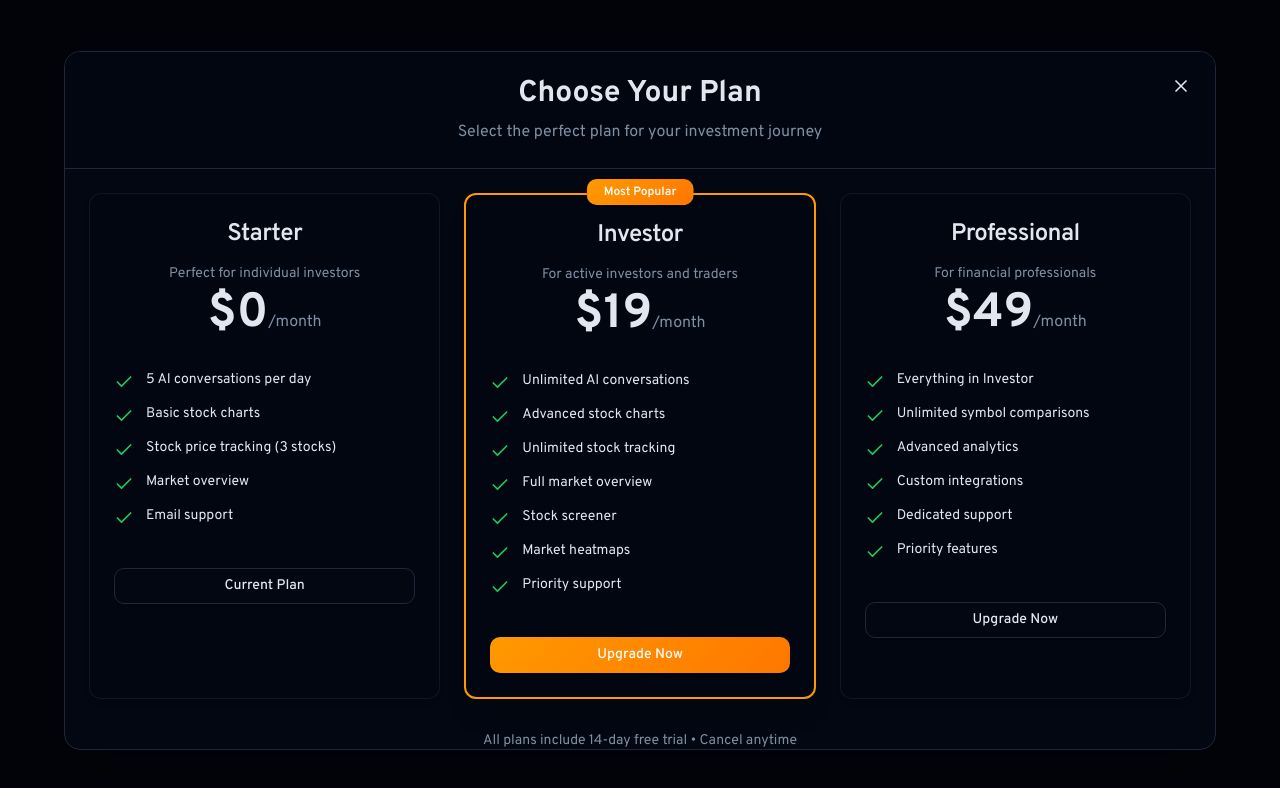
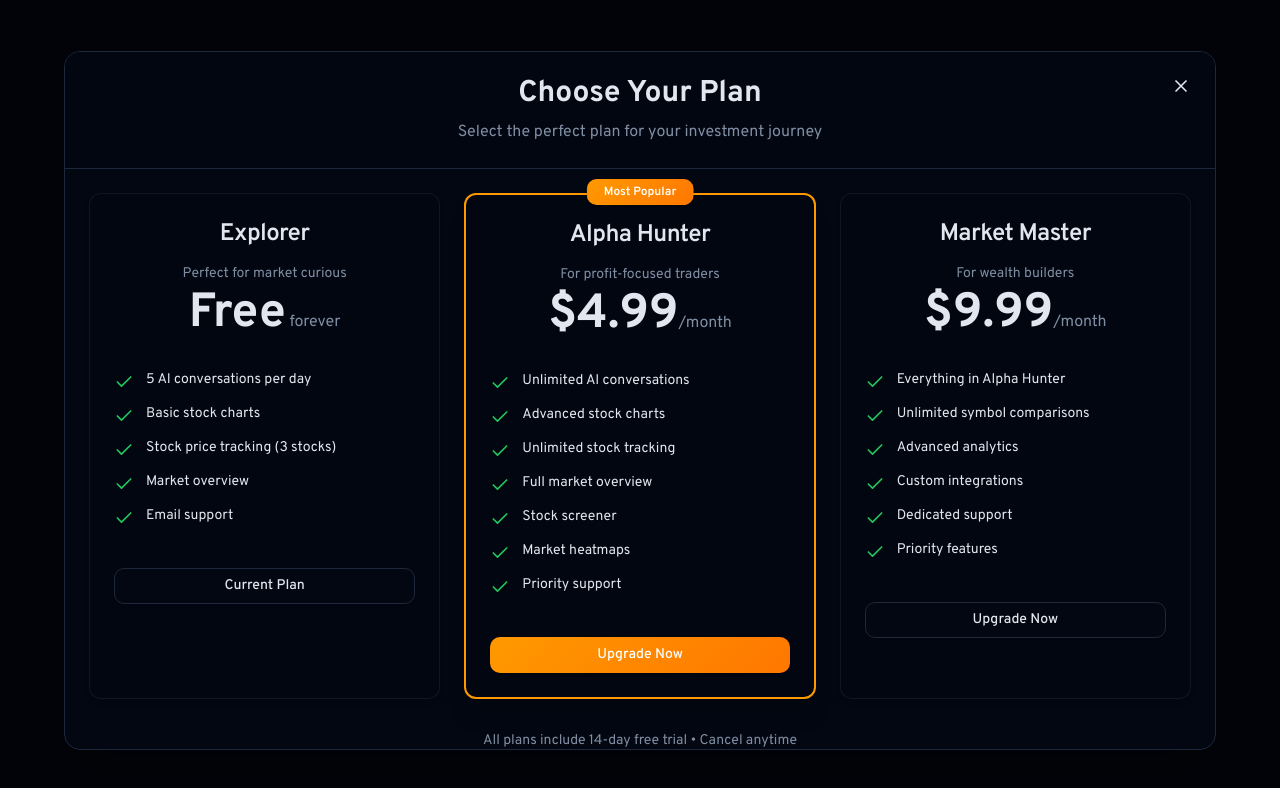
Before and after one commit to kiranmayeej9305/InvestStocks, a Next.js app in the folder InvestStocks/: page /pricing in a window 1280 px wide. Shown: the top 788 px of the page. Built offline with nearby package versions, Linux system fonts and the light colour scheme; no server answers; the database is empty.

Commit message:
fix pricing modal

```diff
--- a/InvestStocks/components/pricing-modal.tsx
+++ b/InvestStocks/components/pricing-modal.tsx
@@ -25,10 +25,10 @@ interface Plan {
 
 const plans: Plan[] = [
   {
-    name: 'Starter',
-    price: '$0',
-    period: '/month',
-    description: 'Perfect for individual investors',
+    name: 'Explorer',
+    price: 'Free',
+    period: ' forever',
+    description: 'Perfect for market curious',
     planType: 'free',
     features: [
       '5 AI conversations per day',
@@ -40,10 +40,10 @@ const plans: Plan[] = [
     popular: false,
   },
   {
-    name: 'Investor',
-    price: '$19',
+    name: 'Alpha Hunter',
+    price: '$4.99',
     period: '/month',
-    description: 'For active investors and traders',
+    description: 'For profit-focused traders',
     planType: 'pro',
     features: [
       'Unlimited AI conversations',
@@ -57,13 +57,13 @@ const plans: Plan[] = [
     popular: true,
   },
   {
-    name: 'Professional',
-    price: '$49',
+    name: 'Market Master',
+    price: '$9.99',
     period: '/month',
-    description: 'For financial professionals',
+    description: 'For wealth builders',
     planType: 'enterprise',
     features: [
-      'Everything in Investor',
+      'Everything in Alpha Hunter',
       'Unlimited symbol comparisons',
       'Advanced analytics',
       'Custom integrations',
@@ -202,7 +202,7 @@ export function PricingModal({ isOpen, onClose }: PricingModalProps) {
                     onClick={() => handleSelectPlan(plan.planType, plan.name)}
                     disabled={loading !== null}
                   >
-                    {loading === plan.planType ? 'Processing...' : (plan.name === 'Starter' ? 'Current Plan' : 'Upgrade Now')}
+                    {loading === plan.planType ? 'Processing...' : (plan.name === 'Explorer' ? 'Current Plan' : 'Upgrade Now')}
                   </Button>
                 </CardContent>
               </Card>
```
